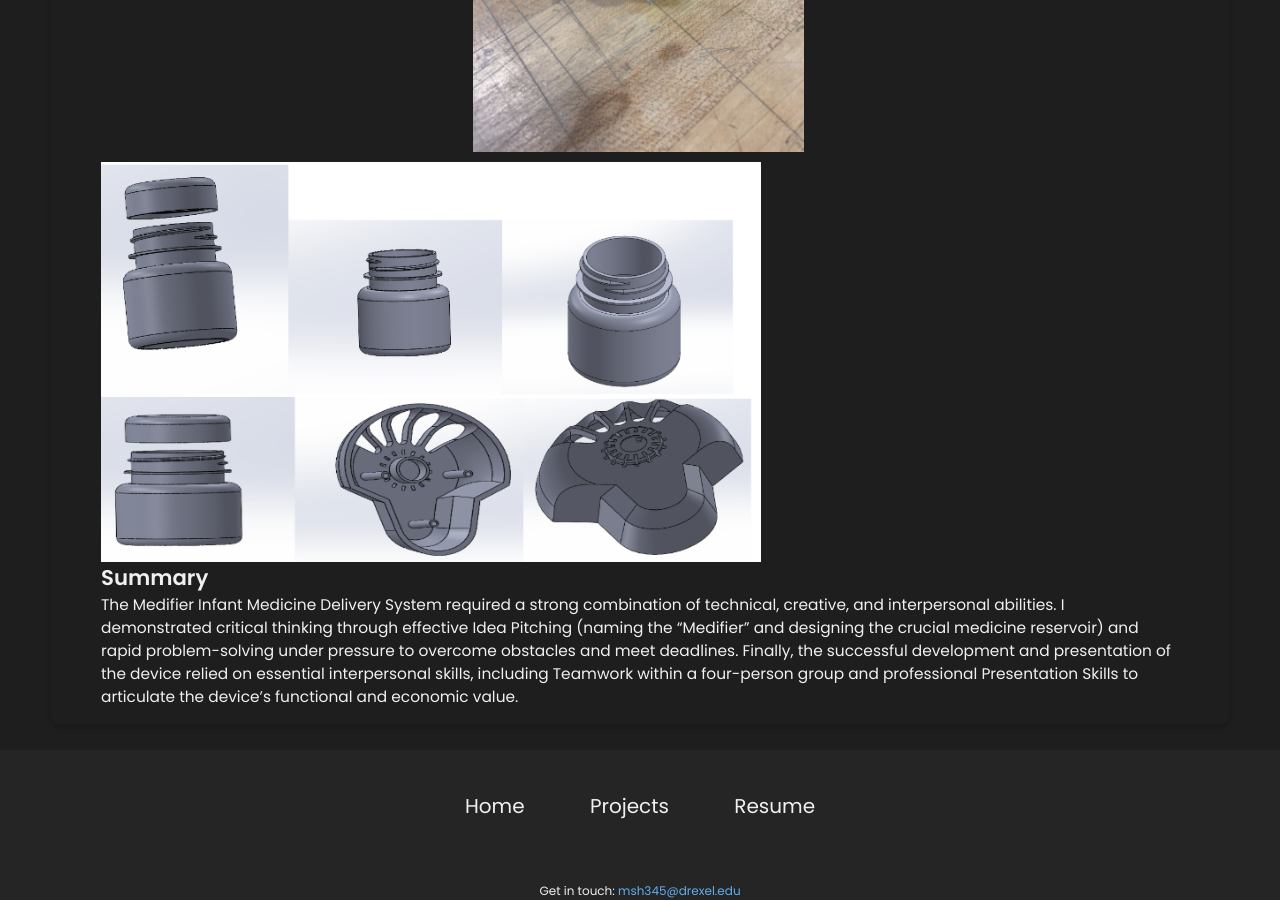
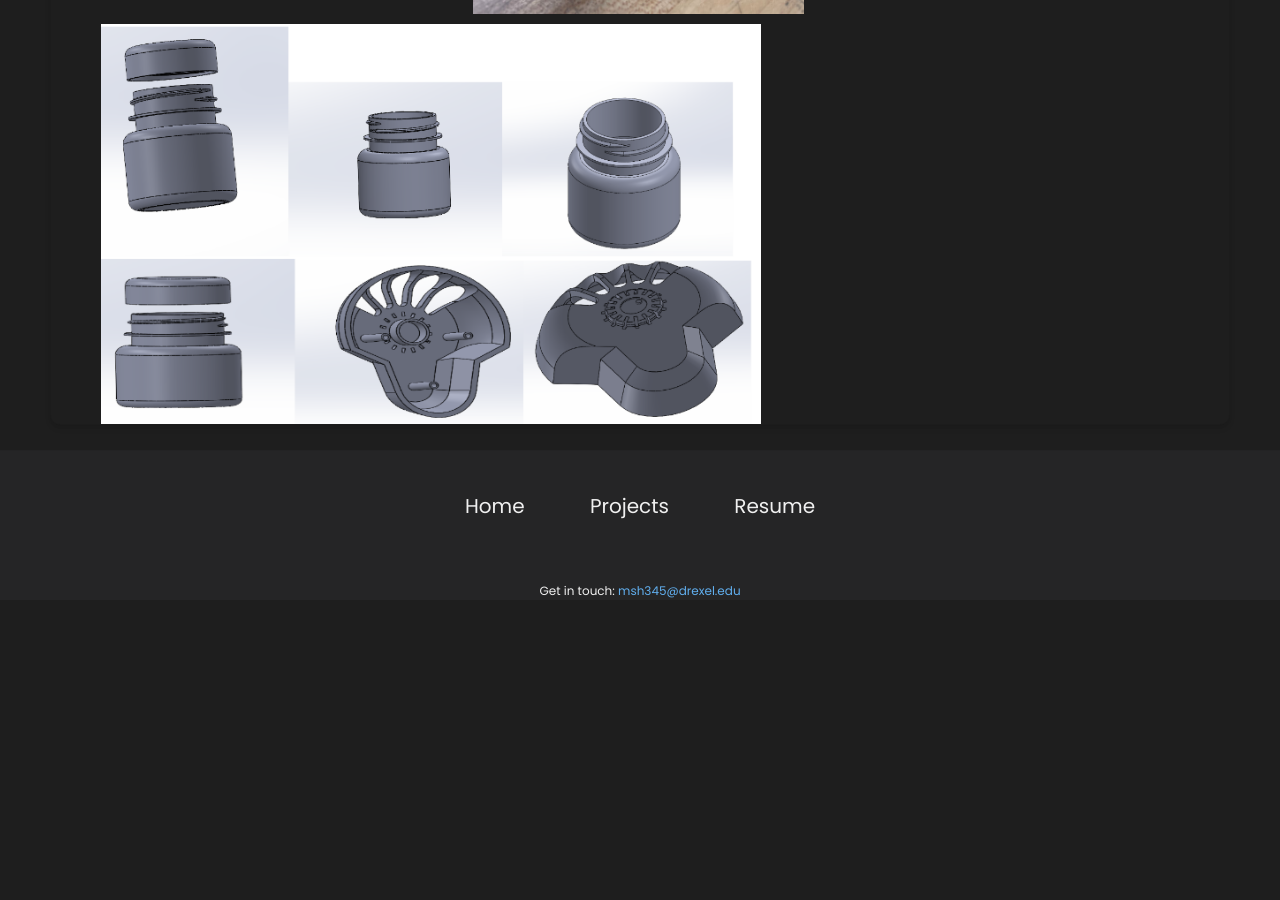
Before and after one commit to MuHasOfficial/MuHasOfficial.github.io, a Jekyll site: the page built from _projects/medifier/index.md, in a window 1280 px wide and 900 px high, scrolled down 997 px. Built offline with Jekyll 4.4.1, drawn with Linux system fonts in a browser that asks for light colours; after the commit the page ends 1597 px from its top, so only the background shows below that; some of the changed text lies outside the part shown.

Commit message:
Remove overview and summary from Medifier project
Removed project overview and summary sections to streamline content.

```diff
--- a/_projects/medifier/index.md
+++ b/_projects/medifier/index.md
@@ -11,9 +11,6 @@
 
 ---
 
-## Project Overview
-The goal of the **Medifier** was to provide a quick and seamless method for busy parents to provide medicine to children by integrating a medicine dispenser into a pacifier. The primary mechanism enabling this feature was a duckbill valve that opened when a suction force was applied to the pacifier. The Medifier featured a medicine reservoir that could hold 15 mL of liquid medicine, along with a sleek, lightweight design for easy use.
-
 
 ## Key Engineering Features
 - **Duckbill Valve Mechanism:** Designed a suction-activated valve that opens only when suction force is applied to the pacifier, preventing premature spills.
@@ -22,6 +19,3 @@
 
 ## Design Gallery
 {% include image-gallery.html images="Medifier2.png, Medifier3.png, medifier.png" height="400" %}
-
-## Summary
-The Medifier Infant Medicine Delivery System required a strong combination of technical, creative, and interpersonal abilities. I demonstrated critical thinking through effective Idea Pitching (naming the "Medifier" and designing the crucial medicine reservoir) and rapid problem-solving under pressure to overcome obstacles and meet deadlines. Finally, the successful development and presentation of the device relied on essential interpersonal skills, including Teamwork within a four-person group and professional Presentation Skills to articulate the device's functional and economic value.
```
